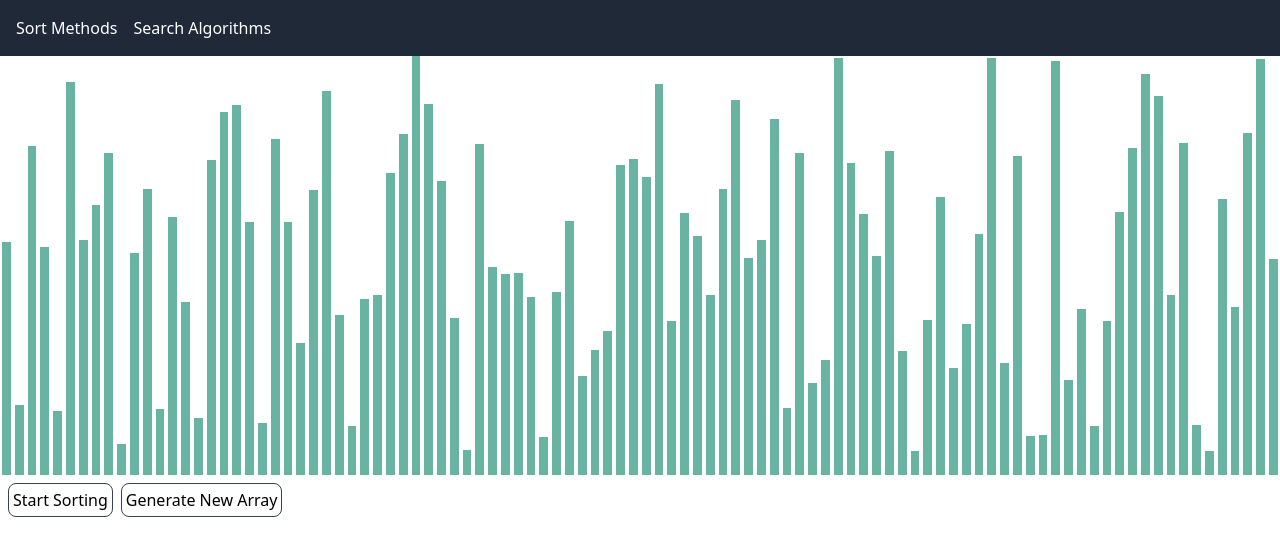
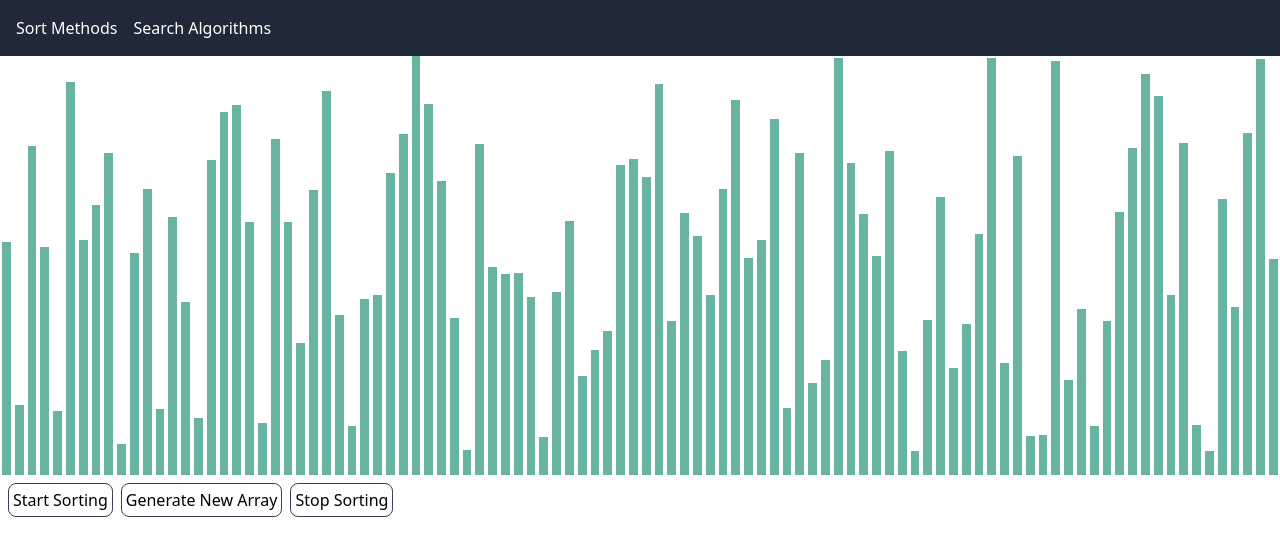
Before and after one commit to Ali7040/algorithm-visualizer, an Angular app: page /merge-sort-visualizer in a window 1280 px wide. Shown: the top 556 px of the page. Built offline with nearby package versions, Linux system fonts and the light colour scheme.

Commit message:
stop sorting button added with logic

```diff
--- a/src/app/component/insertion-sort-visualizer/insertion-sort-visualizer.component.html
+++ b/src/app/component/insertion-sort-visualizer/insertion-sort-visualizer.component.html
@@ -19,4 +19,12 @@
   >
     Generate New Array
   </button>
+
+  <button
+    (click)="stopSorting()"
+    class="border rounded-lg border-gray-700 p-1 m-1"
+    [disabled]="!isSorting"
+  >
+    Stop Sorting
+  </button>
 </div>
--- a/src/app/component/insertion-sort-visualizer/insertion-sort-visualizer.component.ts
+++ b/src/app/component/insertion-sort-visualizer/insertion-sort-visualizer.component.ts
@@ -11,6 +11,7 @@ import { Component, OnInit } from '@angular/core';
 export class InsertionSortVisualizerComponent implements OnInit {
   array: number[] = [];
   activeIndexes: Set<number> = new Set();
+  isSorting: boolean = false;
 
   ngOnInit() {
     this.resetArray();
@@ -21,9 +22,11 @@ export class InsertionSortVisualizerComponent implements OnInit {
       { length: 100 },
       () => Math.floor(Math.random() * 400) + 20
     );
+    this.isSorting = false;
   }
 
   async InsertionSort(): Promise<void> {
+    this.isSorting = true; // Start sorting
     // Insertion Sort Algorithm
     for (let i = 1; i < this.array.length; i++) {
       let key = this.array[i];
@@ -39,10 +42,14 @@ export class InsertionSortVisualizerComponent implements OnInit {
       await this.sleep(50);
       this.clearActiveIndexes(); // Clear active indexes after insertion
     }
+    this.isSorting = false;
   }
 
   setActiveIndexes(indexes: number[]) {
     this.activeIndexes = new Set(indexes);
+  }
+  stopSorting() {
+    this.isSorting = false;
   }
 
   clearActiveIndexes() {
--- a/src/app/component/merge-sort-visualizer/merge-sort-visualizer.component.html
+++ b/src/app/component/merge-sort-visualizer/merge-sort-visualizer.component.html
@@ -10,6 +10,7 @@
   <button
     (click)="startSorting()"
     class="border rounded-lg border-gray-700 p-1 m-1"
+    [disabled]="isSorting"
   >
     Start Sorting
   </button>
@@ -19,4 +20,11 @@
   >
     Generate New Array
   </button>
+  <button
+    (click)="stopSorting()"
+    class="border rounded-lg border-gray-700 p-1 m-1"
+    [disabled]="!isSorting"
+  >
+    Stop Sorting
+  </button>
 </div>
--- a/src/app/component/merge-sort-visualizer/merge-sort-visualizer.component.ts
+++ b/src/app/component/merge-sort-visualizer/merge-sort-visualizer.component.ts
@@ -11,6 +11,7 @@ import { Component } from '@angular/core';
 export class MergeSortVisualizerComponent {
   array: number[] = [];
   activeIndexes: Set<number> = new Set();
+  isSorting = false; // Single flag to track sorting state
 
   ngOnInit() {
     this.resetArray();
@@ -21,6 +22,7 @@ export class MergeSortVisualizerComponent {
       { length: 100 },
       () => Math.floor(Math.random() * 400) + 20
     );
+    this.isSorting = false; // Reset sorting flag
   }
 
   async mergeSort(
@@ -28,6 +30,7 @@ export class MergeSortVisualizerComponent {
     start = 0,
     end = this.array.length - 1
   ): Promise<number[]> {
+    if (!this.isSorting) return []; // Exit if sorting is not active
     if (start == end) {
       return [array[start]];
     }
@@ -44,11 +47,15 @@ export class MergeSortVisualizerComponent {
     right: number[],
     start: number
   ): Promise<number[]> {
+    if (!this.isSorting) return []; // Exit if sorting is not active
+
     let result: number[] = [];
     let leftIndex = 0,
       rightIndex = 0;
 
     while (leftIndex < left.length && rightIndex < right.length) {
+      if (!this.isSorting) return []; // Exit if sorting is not active
+
       this.setActiveIndexes([
         start + leftIndex,
         start + rightIndex + left.length,
@@ -68,6 +75,8 @@ export class MergeSortVisualizerComponent {
     }
 
     while (leftIndex < left.length) {
+      if (!this.isSorting) return []; // Exit if sorting is not active
+
       result.push(left[leftIndex]);
       this.array[start + result.length - 1] = left[leftIndex];
       leftIndex++;
@@ -75,6 +84,8 @@ export class MergeSortVisualizerComponent {
     }
 
     while (rightIndex < right.length) {
+      if (!this.isSorting) return []; // Exit if sorting is not active
+
       result.push(right[rightIndex]);
       this.array[start + result.length - 1] = right[rightIndex];
       rightIndex++;
@@ -85,7 +96,13 @@ export class MergeSortVisualizerComponent {
   }
 
   async startSorting() {
+    this.isSorting = true; // Start sorting
     await this.mergeSort();
+    this.isSorting = false; // Set sorting to false when done
+  }
+
+  stopSorting() {
+    this.isSorting = false; // Stop sorting
   }
 
   setActiveIndexes(indexes: number[]) {
```
